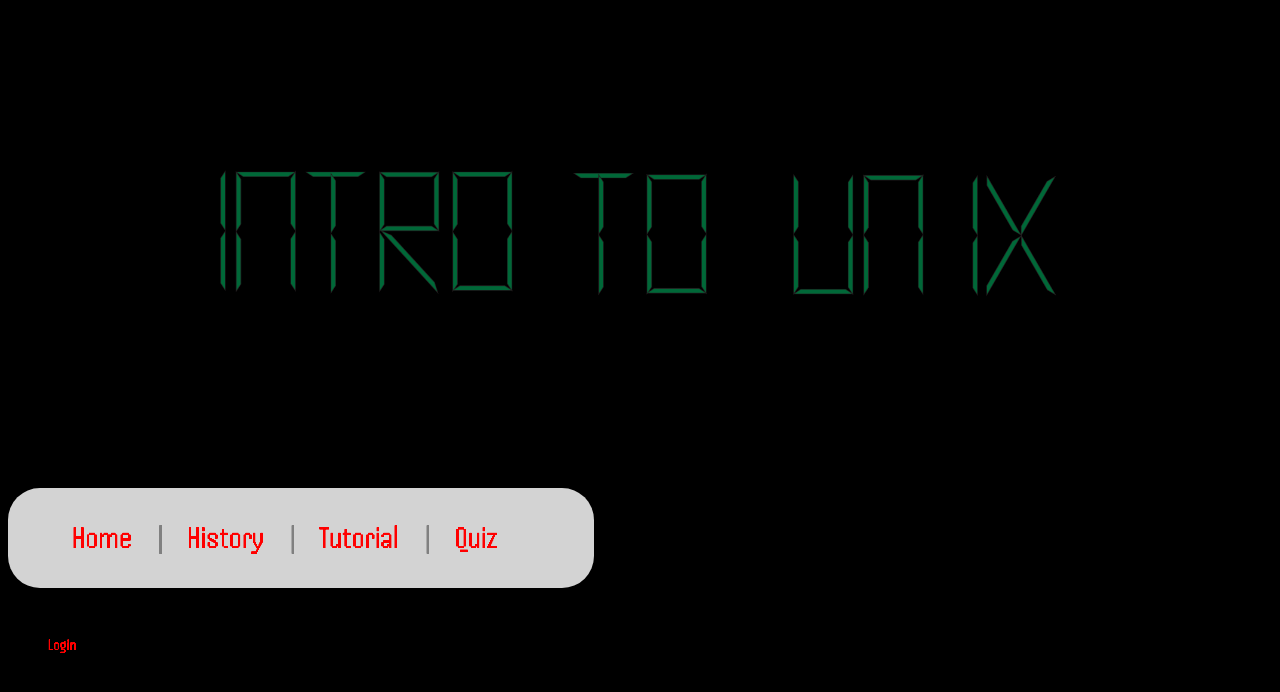
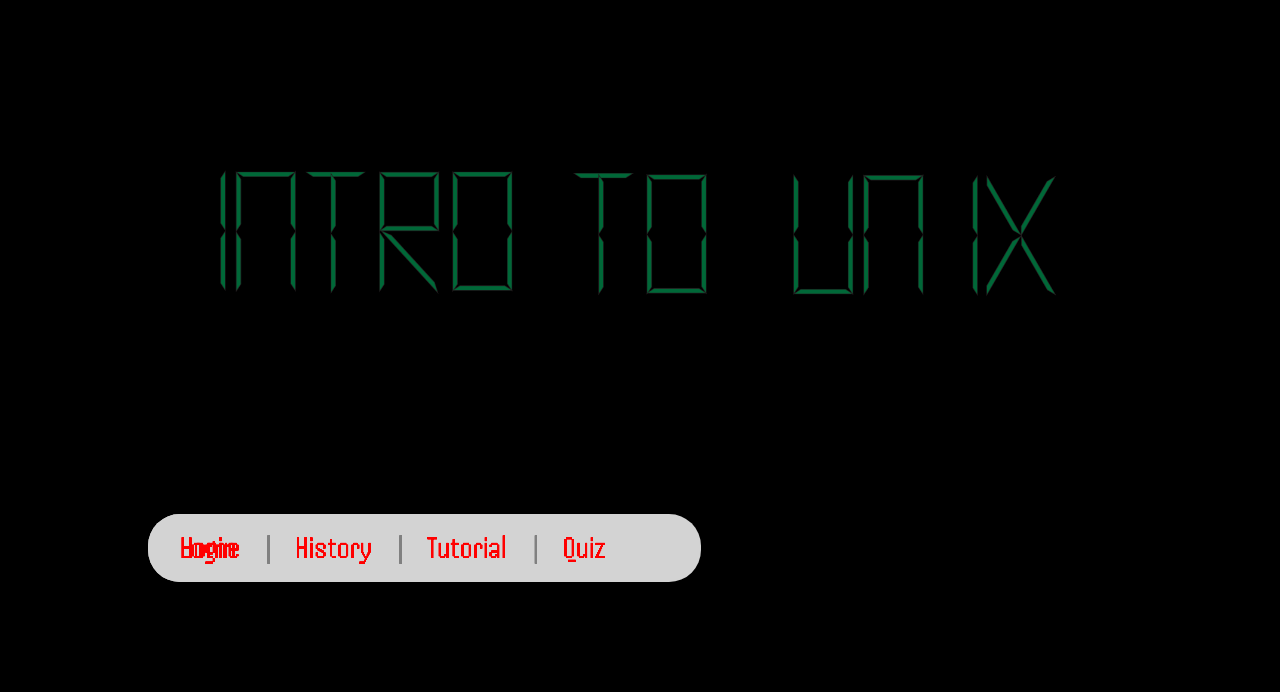
Before and after one commit to Ziheri/ISTE-240_Group_Project, a PHP site: page / in a window 1280 px wide. Shown: the top 692 px of the page. Run offline with PHP 8.4, Linux system fonts and the light colour scheme.

Commit message:
adding the code I have for now

```diff
--- a/assets/css/styles.css
+++ b/assets/css/styles.css
@@ -11,7 +11,16 @@ body {
     font-family: "Handjet", Arial, Helvetica, sans-serif
 }
 
+.grid_container{
+    display: grid;
+    grid-template-areas:
+    'title title title'
+    'navbar navbar navbar-2';
+    gap: 10px;
+}
+
 #title {
+    grid-area: title;
     display: grid;
     max-width: 70vw;
     justify-self: center;
@@ -19,28 +28,34 @@ body {
 
 nav {
     display: grid;
-    justify-content: space-between;
+    grid-template-columns: auto auto;
     align-items: center;
+    gap: 1rem;
 }
 
-.navbar-1{
+.navbar{
+    grid-area: navbar;
+    width: fit-content;
+}
+
+.navbar, .navbar-2{
     list-style: none;
     display: grid;
     grid-auto-flow: column;
     gap: 1.5rem;
-    padding: 2rem 4rem;
+    padding: 1rem 2rem;
     border-radius: 2rem;
     font-size: 2rem;
     color: #ED1C24;
     background: lightgray;
 }
 
-.navbar-1 li{
+.navbar li{
     position: relative;
     padding-right: 1.5rem;
 }
 
-.navbar-1 li::after{
+.navbar li::after{
     content: "|";
     color: gray;
     position: absolute;
@@ -49,17 +64,17 @@ nav {
     transform: translateY(-50%);
 }
 
-.navbar-1 li:last-child::after{
+.navbar li:last-child::after{
     content: none;
 }
 
-.navbar-1 li a{
+.navbar li a{
     display: inline-block;
     padding-right: 0.5rem;
 }
 
 .navbar-2 {
-    list-style: none;
+    grid-area: navbar-2;
 }
 
 a {
--- a/index.html
+++ b/index.html
@@ -7,18 +7,19 @@
     <link rel="stylesheet" href="assets/css/styles.css">
 </head>
 <body>
+    <section class="grid_container">
     <img id="title" src="style_content/(Updated-Long) Group-Project_Logo.png" alt="Into to UNIX title card">
     <nav>
-        <ul class="navbar-1">
+        <ul class="navbar">
             <li><a href="#">Home</a></li>
             <li><a href="#">History</a></li>
             <li><a href="#">Tutorial</a></li>
             <li><a href="#">Quiz</a></li>
         </ul>
         <ul class="navbar-2">
-
             <li><a href="#">Login</a></li>
         </ul>
     </nav>
+    </section>
 </body>
 </html>
```
